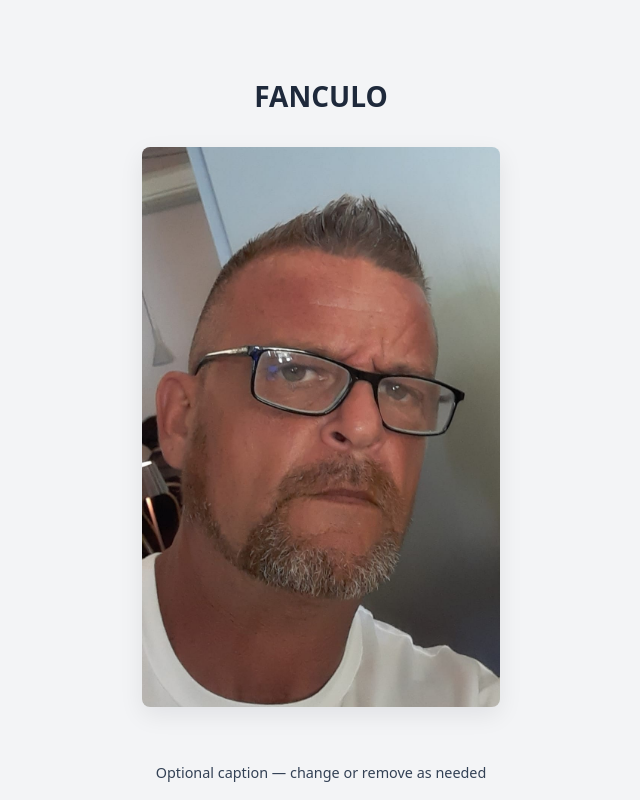
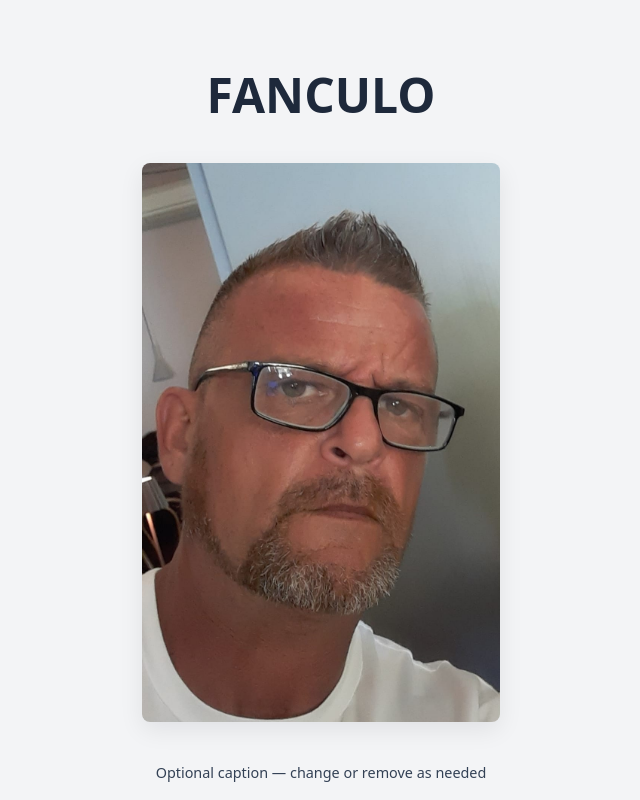
Before and after one commit to Dr1ps/ForDad, a plain HTML site: page src/main.html in a window 1280 px wide. Shown: the whole page, without its empty margins (319-959 px from the left). Drawn offline with Linux system fonts and the light colour scheme.

Commit message:
made title bigger

```diff
--- a/src/main.html
+++ b/src/main.html
@@ -17,8 +17,9 @@
         }
 
         h1{
-          margin-bottom:1rem;
-          font-size:1.75rem;
+          margin-bottom:1.25rem;
+          font-size:3rem;
+          font-weight:700;
           color:#1e293b;
           text-align:center;
         }
```
